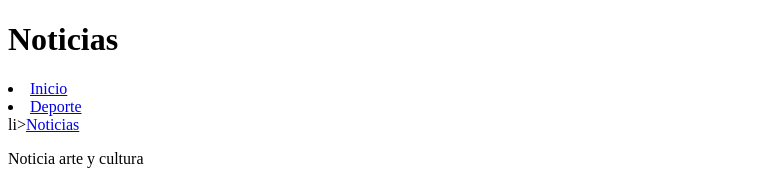
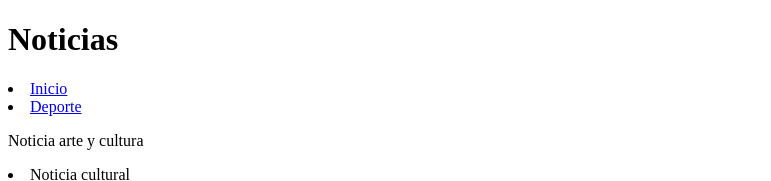
Before and after one commit to Francisco07074/Elfaro, a plain HTML site: page noticas.html in a window 1280 px wide. Shown: the top 181 px of the page, without its empty margins (0-771 px from the left). Drawn offline with Linux system fonts and the light colour scheme.

Commit message:
Update noticas.html

```diff
--- a/noticas.html
+++ b/noticas.html
@@ -12,7 +12,7 @@
    <ul></ul>
     <li><a href="index.html">Inicio</a></li>
     <li><a href="Deporte.html">Deporte</a></li>
-     li><a href="noticas.html">Noticias</a></li>
+
 
 
   </nav>
```
